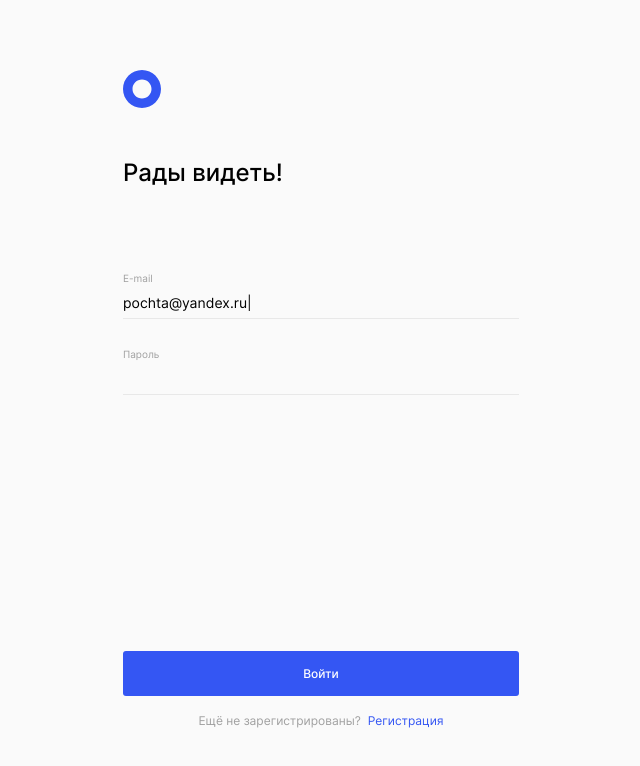
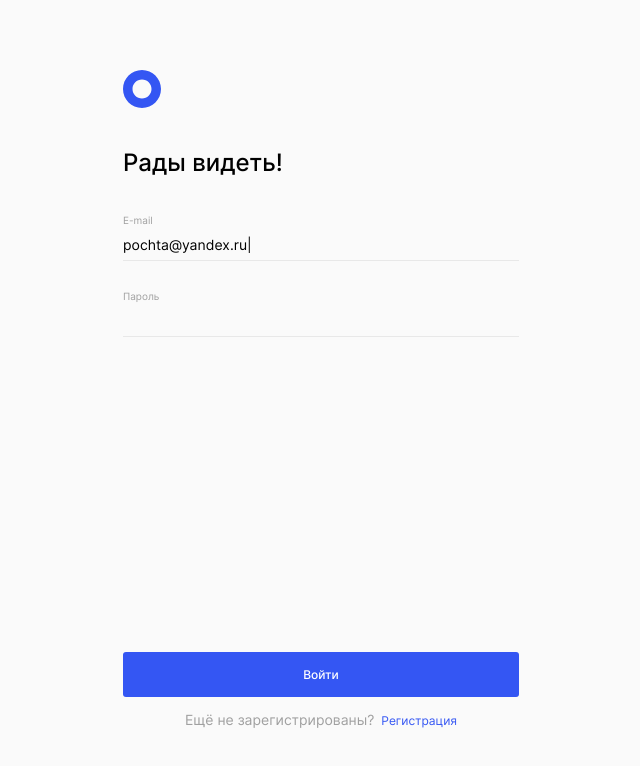
Before and after one commit to ivanovanatalya/movies-explorer-frontend, a React (Create React App) app: page /signin in a window 1280 px wide. Shown: the top 766 px of the page, without its empty margins (319-959 px from the left). Built offline with nearby package versions, Linux system fonts and the light colour scheme.

Commit message:
fix: fix landing login

```diff
--- a/src/components/Login/Login.css
+++ b/src/components/Login/Login.css
@@ -19,7 +19,7 @@
   font-weight: 500;
   line-height: 29px;
   text-align: center;
-  margin: 50px 0 80px;
+  margin: 50px 0 71px;
 }
 
 .login__form {
@@ -73,7 +73,7 @@
   height: 45px;
   justify-content: center;
   align-items: center;
-  margin-bottom: 14px;
+  margin-bottom: 10px;
 }
 
 .login__text {
@@ -99,6 +99,19 @@
   .login__logo {
     margin: 0;
   }
+
+  .login__title {
+    margin: 40px 0 32px;
+  }
+
+  .login__btn {
+    margin-bottom: 13px;
+  }
+
+  .login__text {
+    font-size: 14px;
+    line-height: 17px;
+  }
 }
 
 @media screen and (min-width: 1280px) {
```
